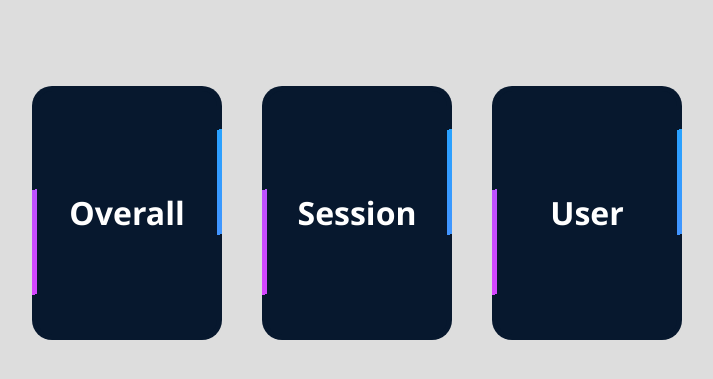
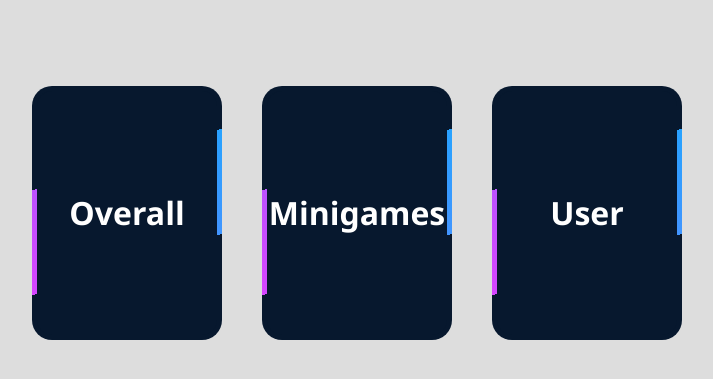
Before and after one commit to Dogephin/AI_Dashboard, a Flask app: page / in a window 1280 px wide. Shown: the part 233-612 px from the top of the page, without its empty margins (283-996 px from the left). Run offline with Flask 3, Linux system fonts and the light colour scheme; parts of the project's set-up code (start-up, migrations or seed data) failed here and were passed over.

Commit message:
Changed sessions to minigames

```diff
--- a/app.py
+++ b/app.py
@@ -142,9 +142,9 @@ def overall():
                            avg_score_chart_data=avg_score_chart_data,
                             avg_scores_analysis=avg_scores_analysis)
 
-@app.route('/session')
-def session():
-    return render_template('session.html')
+@app.route('/minigames')
+def minigames():
+    return render_template('minigames.html')
 
 
 
--- a/templates/index.html
+++ b/templates/index.html
@@ -18,8 +18,8 @@
         <a href="{{ url_for('overall') }}" class="card"><span>
                 <h4>Overall</h4>
             </span></a>
-        <a href="{{ url_for('session') }}" class="card"><span>
-                <h4>Session</h4>
+        <a href="{{ url_for('minigames') }}" class="card"><span>
+                <h4>Minigames</h4>
             </span></a>
         <a href="{{ url_for('user') }}" class="card"><span>
                 <h4>User</h4>
--- a/templates/session.html
+++ b/templates/minigames.html
@@ -21,7 +21,7 @@
         </svg>
         <span>Back</span>
       </button>
-      <div class="header-title">Game Analysis Dashboard - Session</div>
+      <div class="header-title">Game Analysis Dashboard - Minigames</div>
     </div>
   </header>
 
```
Also changed, not shown: analysis/minigames_analysis.py (added), analysis/session_analysis.py (deleted), static/js/minigames_charts.js (added), static/js/session_charts.js (deleted).
